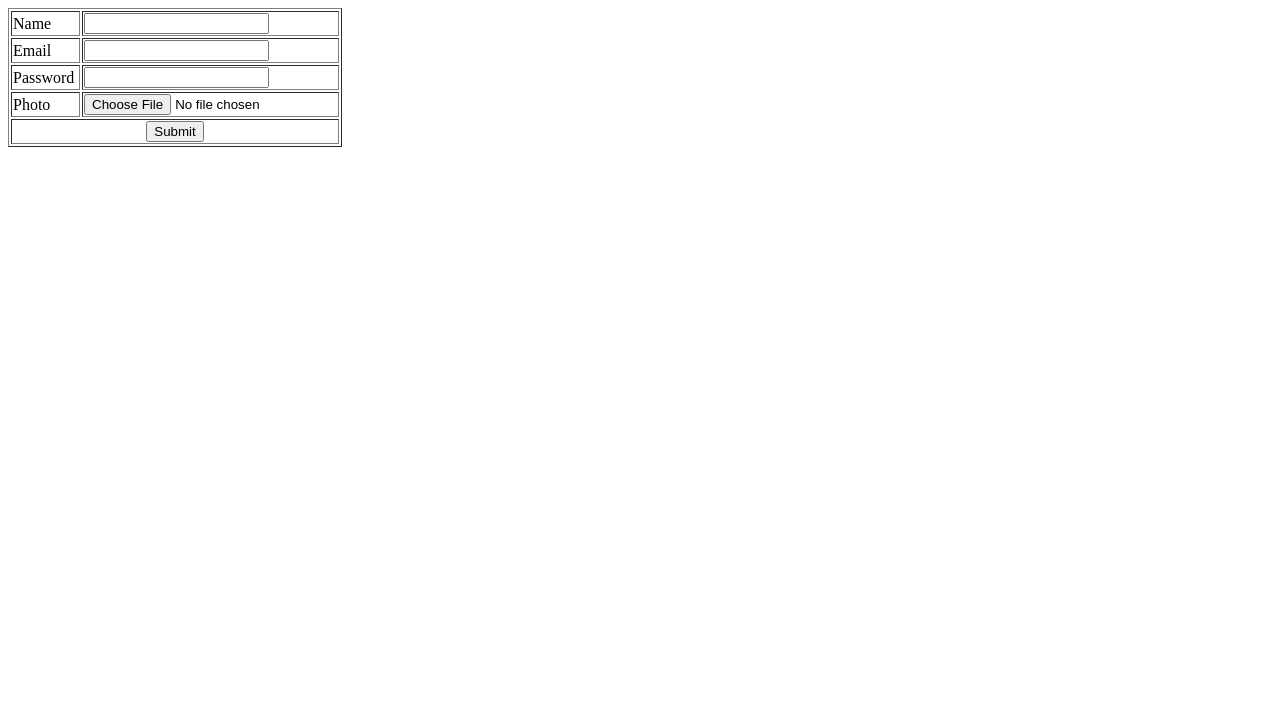
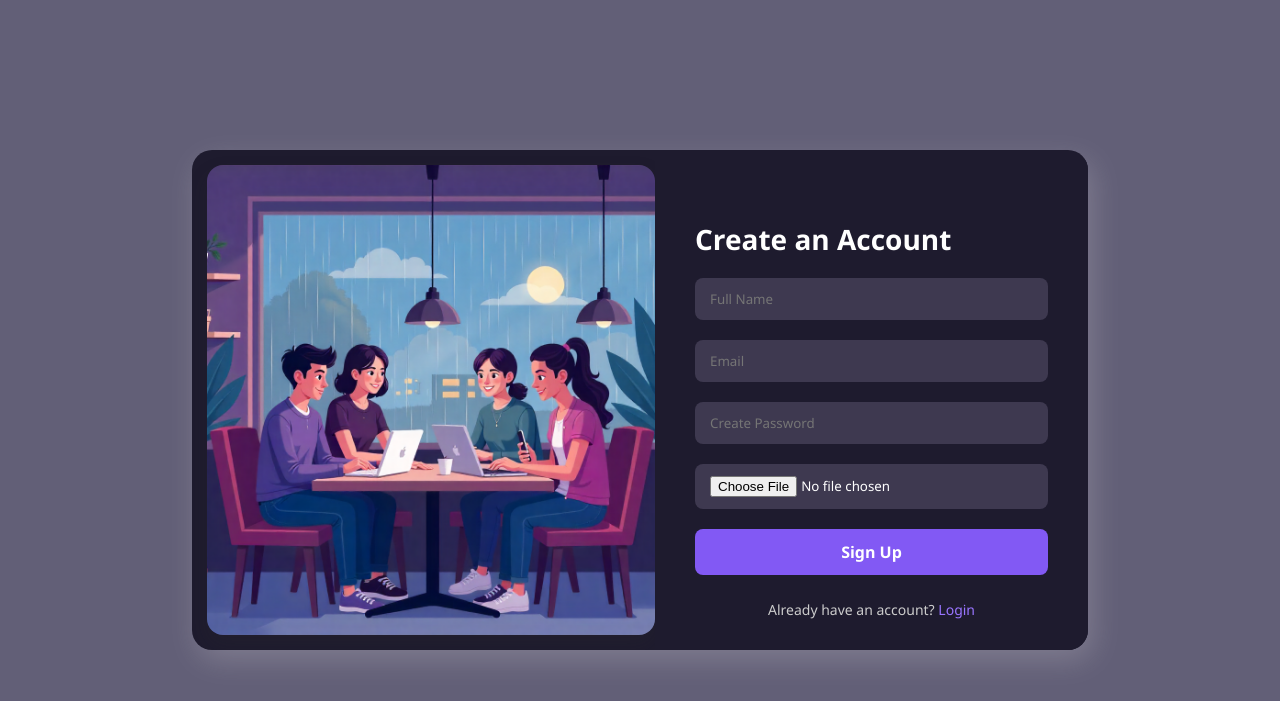
Before and after one commit to Hiran-Joy/PhpCollab, a PHP site: page /Registration.php in a window 1280 px wide. Shown: the top 701 px of the page. Run offline with PHP 8.4, Linux system fonts and the light colour scheme.

```diff
--- a/Assets/CSS/LoginStyle.css
+++ b/Assets/CSS/RegistrationStyle.css
@@ -40,7 +40,7 @@ body {
     flex: 1;
     padding: 60px 40px;
     color: white;
-    margin-top: 45px;
+    margin-top: 10px;
 }
 
 
@@ -91,3 +91,11 @@ body {
 .login-btn:hover {
   background-color: #7e61d3;
 }
+
+.file-input {
+  border: 1px solid #ccc;
+  padding: 10px;
+  border-radius: 8px;
+  background-color: #fff;
+  margin-bottom: 15px;
+}
--- a/Guest/Registration.php
+++ b/Guest/Registration.php
@@ -1,69 +1,58 @@
 <?php
 include("../Assets/Connection/Connection.php");
-if(isset($_POST['btn_submit'])){
-  $name=$_POST['txt_name'];
-  $email=$_POST['txt_email'];
-  $password=$_POST['txt_password'];
+if (isset($_POST['btn_submit'])) {
+  $name = $_POST['txt_name'];
+  $email = $_POST['txt_email'];
+  $password = $_POST['txt_password'];
 
-  $user_photo=$_FILES['file_photo']['name'];
-  $temp=$_FILES['file_photo']['tmp_name'];
-  move_uploaded_file($temp,'../Assets/File/UserDoc/'.$user_photo);
+  $user_photo = $_FILES['file_photo']['name'];
+  $temp = $_FILES['file_photo']['tmp_name'];
+  move_uploaded_file($temp, '../Assets/File/UserDoc/' . $user_photo);
 
-  $inQuery="insert into tbl_user(user_name,user_email,user_password,user_photo) values('".$name."','".$email."','".$password."','".$user_photo."') ";
-  if($con->query($inQuery)){
+  $inQuery = "insert into tbl_user(user_name,user_email,user_password,user_photo) values('" . $name . "','" . $email . "','" . $password . "','" . $user_photo . "') ";
+  if ($con->query($inQuery)) {
 ?>
     <script>
       alert("Registration completed successfully");
-      window.locaction="Registration.php";
+      window.location = "Registration.php";
     </script>
   <?php
-  }
-  else{
+  } else {
   ?>
     <script>
       alert("Registration failed!");
-      window.locaction="Registration.php";
+      window.location = "Registration.php";
     </script>
 <?php
   }
 }
-
 ?>
 <!DOCTYPE html>
 <html lang="en">
 <head>
-    <meta charset="UTF-8">
-    <meta name="viewport" content="width=device-width, initial-scale=1.0">
+  <meta charset="UTF-8" />
+  <meta name="viewport" content="width=device-width, initial-scale=1.0"/>
   <title>Registration</title>
+  <link rel="stylesheet" href="../Assets/CSS/RegistrationStyle.css"/>
 </head>
 <body>
-    <form action="" method="post" enctype="multipart/form-data"><table width="334" border="1">
-  <tr>
-    <td width="138">Name</td>
-    <td width="180"><label for="txt_name"></label>
-      <input type="text" name="txt_name" id="txt_name"></td>
-  </tr>
-  <tr>
-    <td>Email</td>
-    <td><label for="txt_email"></label>
-      <input type="text" name="txt_email" id="txt_email"></td>
-  </tr>
-  <tr>
-    <td>Password</td>
-    <td><label for="txt_password"></label>
-      <input type="text" name="txt_password" id="txt_password"></td>
-  </tr>
-  <tr>
-    <td>Photo</td>
-    <td><label for="file_photo"></label>
-      <input type="file" name="file_photo" id="file_photo"></td>
-  </tr>
-  <tr>
-    <td colspan="2"><div align="center">
-      <input type="submit" name="btn_submit" id="btn_submit" value="Submit">
-    </div></td>
-    </tr>
-</table>
+  <div class="container">
+    <div class="left-panel">
+      <!-- Optional: Add image or background here -->
+    </div>
+    <div class="right-panel">
+      <h2>Create an Account</h2>
+      <form class="login-form" action="" method="post" enctype="multipart/form-data">
+        <input type="text" name="txt_name" id="txt_name" placeholder="Full Name" required />
+        <input type="email" name="txt_email" id="txt_email" placeholder="Email" required />
+        <input type="password" name="txt_password" id="txt_password" placeholder="Create Password" required />
+        <input class="file-input" type="file" name="file_photo" id="file_photo" class="file-input" required />
+
+        <button type="submit" class="login-btn" name="btn_submit" id="btn_submit">Sign Up</button>
+
+        <p class="sub-text">Already have an account? <a href="Login.php">Login</a></p>
       </form>
+    </div>
+  </div>
 </body>
 </html>
```
Also changed, not shown: Guest/Login.php (+0 -20 lines), Assets/File/UserDoc/6515859.webp (added). Lines whose indentation alone changed are shown as unchanged.
